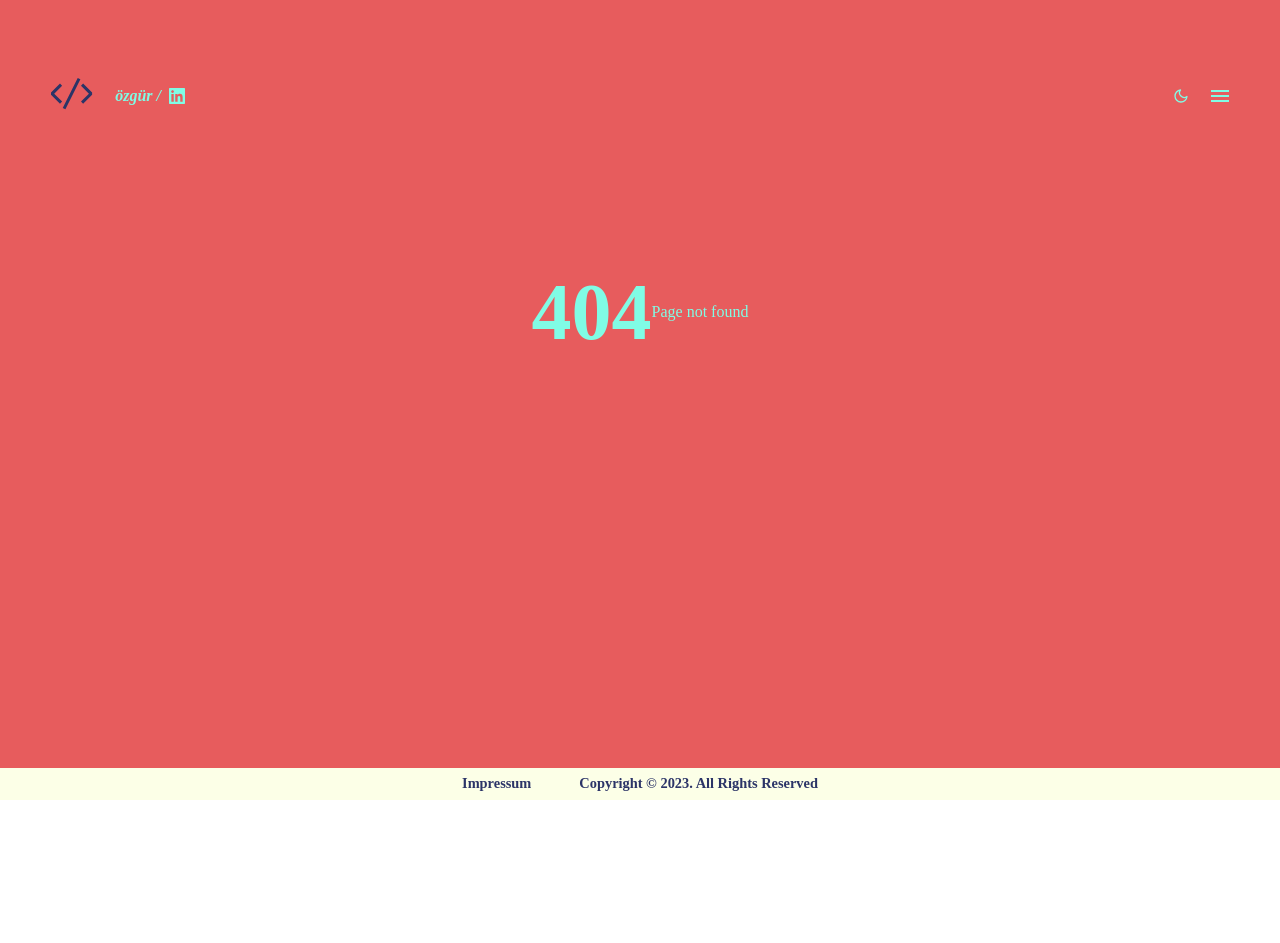
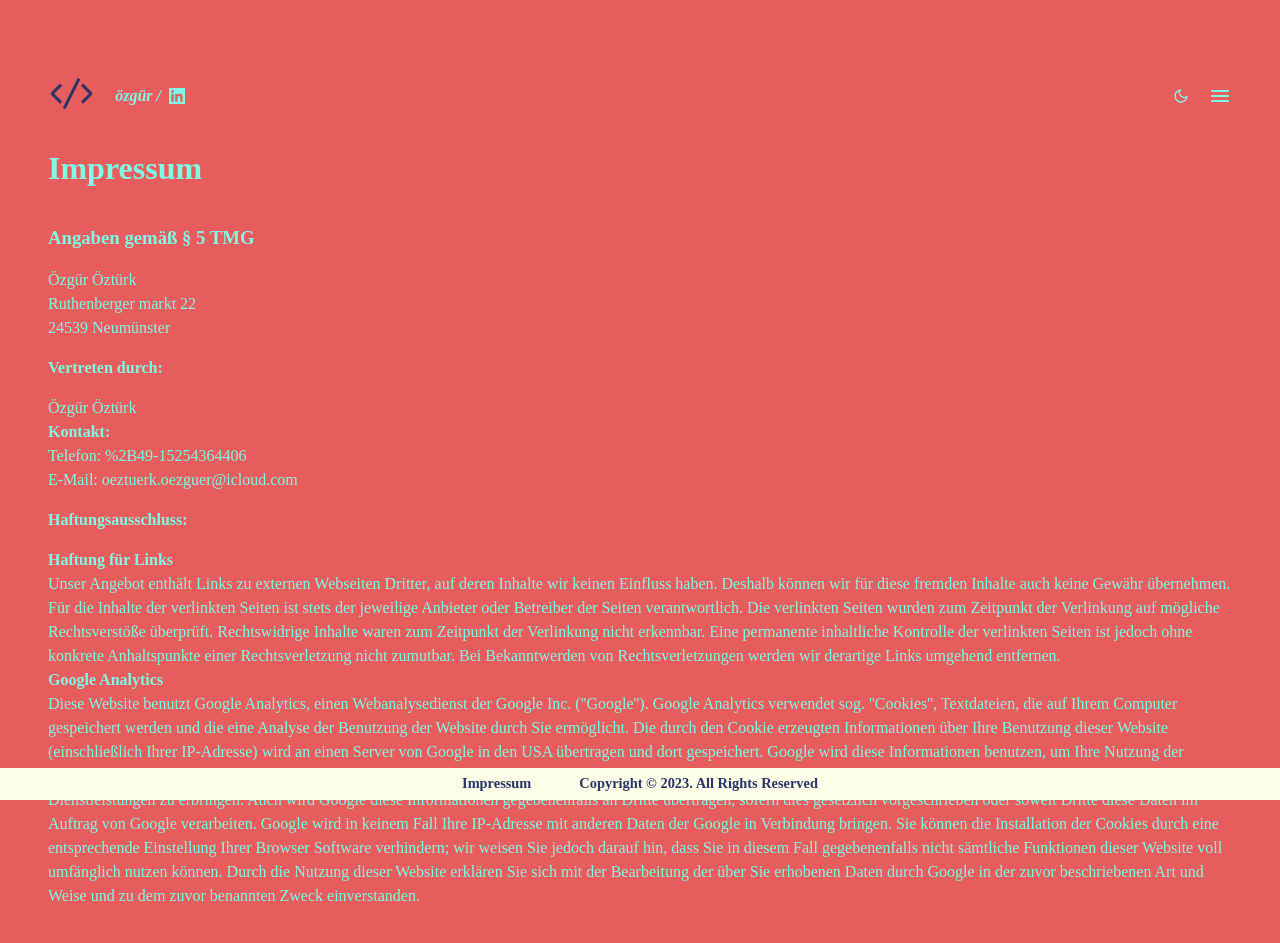
Before and after one commit to ozturk-ozgur/portfolio, a React (Create React App) app: page /impressum in a window 1280 px wide. Before the commit this address had no page. Shown: the top 943 px of the page. Before the commit the page ends 800 px from the top, so only its background shows below. Built offline with nearby package versions, Linux system fonts and the light colour scheme; a web font is replaced by a local one.

Commit message:
impressum created

```diff
--- a/src/components/router/Footer.js
+++ b/src/components/router/Footer.js
@@ -5,7 +5,7 @@ import "../../styles/components/_footer.scss";
 function Footer() {
   return (
     <footer id="Footer">
-      <NavLink to="/">Impressum</NavLink>
+      <NavLink to="/impressum">Impressum</NavLink>
       <div>Copyright © 2023. All Rights Reserved</div>
     </footer>
   );
--- a/src/pages/Contact.js
+++ b/src/pages/Contact.js
@@ -45,7 +45,7 @@ function Contact() {
         <div className="border-bottom"></div>
         <form
           name="contact"
-          action="https://formspree.io/f/xlekdbgj"
+          action="https://formspree.io/f/mrgvbqaj"
           method="POST"
           className="form"
         >
--- /dev/null
+++ b/src/pages/Impressum.js
@@ -0,0 +1,75 @@
+import React from "react";
+
+function Impressum() {
+  return (
+    <div>
+      <h1 className="my-2">Impressum</h1>
+      <h3 className="my-1">Angaben gemäß § 5 TMG</h3>
+      <p>Özgür Öztürk</p>
+      <p>Ruthenberger markt 22</p>
+      <p>24539 Neumünster</p>
+      <p className="my-1">
+        <strong>Vertreten durch:</strong>
+      </p>
+      <p>Özgür Öztürk</p>
+      <p>
+        <strong>Kontakt:</strong>
+      </p>
+      <p>Telefon: %2B49-15254364406</p>
+      <p>E-Mail: oeztuerk.oezguer@icloud.com</p>
+      <p className="my-1">
+        <strong>Haftungsausschluss:</strong>
+      </p>
+      <p>
+        <strong>Haftung für Links</strong>{" "}
+      </p>
+      <p>
+        Unser Angebot enthält Links zu externen Webseiten Dritter, auf deren
+        Inhalte wir keinen Einfluss haben. Deshalb können wir für diese fremden
+        Inhalte auch keine Gewähr übernehmen. Für die Inhalte der verlinkten
+        Seiten ist stets der jeweilige Anbieter oder Betreiber der Seiten
+        verantwortlich. Die verlinkten Seiten wurden zum Zeitpunkt der
+        Verlinkung auf mögliche Rechtsverstöße überprüft. Rechtswidrige Inhalte
+        waren zum Zeitpunkt der Verlinkung nicht erkennbar. Eine permanente
+        inhaltliche Kontrolle der verlinkten Seiten ist jedoch ohne konkrete
+        Anhaltspunkte einer Rechtsverletzung nicht zumutbar. Bei Bekanntwerden
+        von Rechtsverletzungen werden wir derartige Links umgehend entfernen.
+      </p>
+
+      <p>
+        <strong>Google Analytics</strong>{" "}
+      </p>
+      <p>
+        Diese Website benutzt Google Analytics, einen Webanalysedienst der
+        Google Inc. (''Google''). Google Analytics verwendet sog. ''Cookies'',
+        Textdateien, die auf Ihrem Computer gespeichert werden und die eine
+        Analyse der Benutzung der Website durch Sie ermöglicht. Die durch den
+        Cookie erzeugten Informationen über Ihre Benutzung dieser Website
+        (einschließlich Ihrer IP-Adresse) wird an einen Server von Google in den
+        USA übertragen und dort gespeichert. Google wird diese Informationen
+        benutzen, um Ihre Nutzung der Website auszuwerten, um Reports über die
+        Websiteaktivitäten für die Websitebetreiber zusammenzustellen und um
+        weitere mit der Websitenutzung und der Internetnutzung verbundene
+        Dienstleistungen zu erbringen. Auch wird Google diese Informationen
+        gegebenenfalls an Dritte übertragen, sofern dies gesetzlich
+        vorgeschrieben oder soweit Dritte diese Daten im Auftrag von Google
+        verarbeiten. Google wird in keinem Fall Ihre IP-Adresse mit anderen
+        Daten der Google in Verbindung bringen. Sie können die Installation der
+        Cookies durch eine entsprechende Einstellung Ihrer Browser Software
+        verhindern; wir weisen Sie jedoch darauf hin, dass Sie in diesem Fall
+        gegebenenfalls nicht sämtliche Funktionen dieser Website voll umfänglich
+        nutzen können. Durch die Nutzung dieser Website erklären Sie sich mit
+        der Bearbeitung der über Sie erhobenen Daten durch Google in der zuvor
+        beschriebenen Art und Weise und zu dem zuvor benannten Zweck
+        einverstanden.
+      </p>
+
+      <p className="my-2">
+        Impressum vom Impressum Generator der Kanzlei Hasselbach, Rechtsanwälte
+        für Arbeitsrecht und Familienrecht.
+      </p>
+    </div>
+  );
+}
+
+export default Impressum;
--- a/src/pages/routes.js
+++ b/src/pages/routes.js
@@ -6,6 +6,8 @@ const Contact = lazy(() => import("./Contact"));
 const Skills = lazy(() => import("./Skills"));
 const Work = lazy(() => import("./Work"));
 const NotFound = lazy(() => import("./NotFound"));
+const Impressum = lazy(() => import("./Impressum"));
+
 
 const routes = [
   { id: "1", path: "/", element: <Home /> },
@@ -14,6 +16,8 @@ const routes = [
   { id: "4", path: "/work", element: <Work /> },
   { id: "5", path: "/contact", element: <Contact /> },
   { id: "6", path: "/*", element: <NotFound /> },
+  { id: "7", path: "/impressum", element: <Impressum /> }
+
 ];
 
 export { routes };
```
Also changed, not shown: 1 other file (tests, documents, lock files or other folders).
